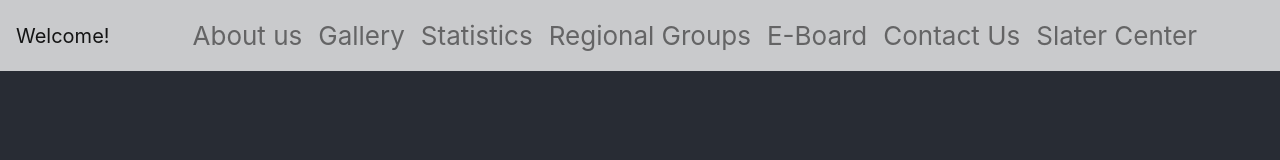
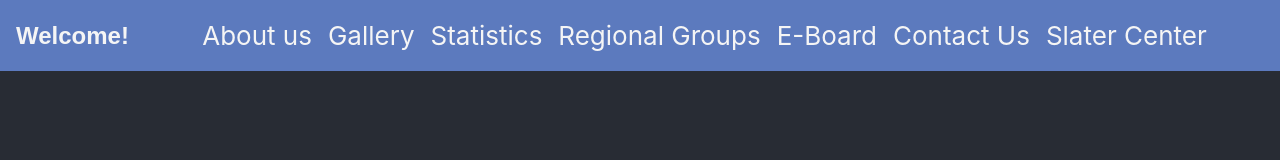
Before and after one commit to slaterwellesley/slaterwellesley, a React (Create React App) app: page / in a window 1280 px wide. Shown: the top 160 px of the page. Built offline with nearby package versions, Linux system fonts and the light colour scheme.

Commit message:
change navbar color

```diff
--- a/src/components/AboutUs.js
+++ b/src/components/AboutUs.js
@@ -12,7 +12,7 @@ class AboutUs extends React.Component {
             <div id="AboutUs">
                 <SubHeading shTitle="About us" genOrAlt="gen" />
                 <div className="generalPar">
-                    <p>
+                    <p className =  "Welcome">
                         Welcome to the Slater International Student Organization!
                     </p>
                     <p>
--- a/src/components/SlaterBody.css
+++ b/src/components/SlaterBody.css
@@ -1,6 +1,15 @@
 .slaternav {
     background-color: rgba(245, 245, 245, 0.788);
+    /* background-color: transparent; */
     overflow-x: auto;
+}
+
+.slaternav.active {
+    background-color: #5C7ABE;
+}
+
+.navItemName {
+    color: whitesmoke;
 }
 
 .gen {
@@ -31,6 +40,13 @@
     padding-top: 2%;
     padding-bottom: 5%;
     text-align: left;
+}
+
+/* Welcome message */
+.Welcome {
+    font-family:fantasy;
+    font-size: larger;
+    font-weight: bold;
 }
 
 img {
--- a/src/components/SlaterNavbar.js
+++ b/src/components/SlaterNavbar.js
@@ -6,19 +6,19 @@ import './SlaterBody.css';
 class SlaterNavbar extends React.Component {
     render () {
         return (
-            <Navbar expand="md" fixed="top" variant="light" className="slaternav">
-                <Navbar.Brand lassName="mx-auto" href="#home">Welcome!</Navbar.Brand>
+            <Navbar expand="md" fixed="top" variant="light" className="slaternav active">
+                <Navbar.Brand lassName="mx-auto" href="#home"><div className="navItemName Welcome">Welcome!</div></Navbar.Brand>
                 <Navbar.Toggle aria-controls="basic-navbar-nav" />
                 <Navbar.Collapse id="basic-navbar-nav">
                     <Nav className="mx-auto">
-                        <Nav.Link href="#AboutUs" eventKey="#AboutUs">About us</Nav.Link>
-                        <Nav.Link href="#Gallery" eventKey="#Gallery">Gallery</Nav.Link>
-                        <Nav.Link href="#Statistics" eventKey="#Statistics">Statistics</Nav.Link>
-                        <Nav.Link href="#RegionalGroups" eventKey="#RegionalGroups">Regional Groups</Nav.Link>
-                        <Nav.Link href="#EBoard" eventKey="#EBoard">E-Board</Nav.Link>
-                        <Nav.Link href="#LetsConnect" eventKey="#LetsConnect">Contact Us</Nav.Link>
+                        <Nav.Link href="#AboutUs" eventKey="#AboutUs"><div className="navItemName">About us</div></Nav.Link>
+                        <Nav.Link href="#Gallery" eventKey="#Gallery"><div className="navItemName">Gallery</div></Nav.Link>
+                        <Nav.Link href="#Statistics" eventKey="#Statistics"><div className="navItemName">Statistics</div></Nav.Link>
+                        <Nav.Link href="#RegionalGroups" eventKey="#RegionalGroups"><div className="navItemName">Regional Groups</div></Nav.Link>
+                        <Nav.Link href="#EBoard" eventKey="#EBoard"><div className="navItemName">E-Board</div></Nav.Link>
+                        <Nav.Link href="#LetsConnect" eventKey="#LetsConnect"><div className="navItemName">Contact Us</div></Nav.Link>
                         <Nav.Link href="https://www.wellesley.edu/international"
-                            rel="noreferrer" target="_blank">Slater Center</Nav.Link>
+                            rel="noreferrer" target="_blank"><div className="navItemName">Slater Center</div></Nav.Link>
                     </Nav>
                 </Navbar.Collapse>
             </Navbar>
```
